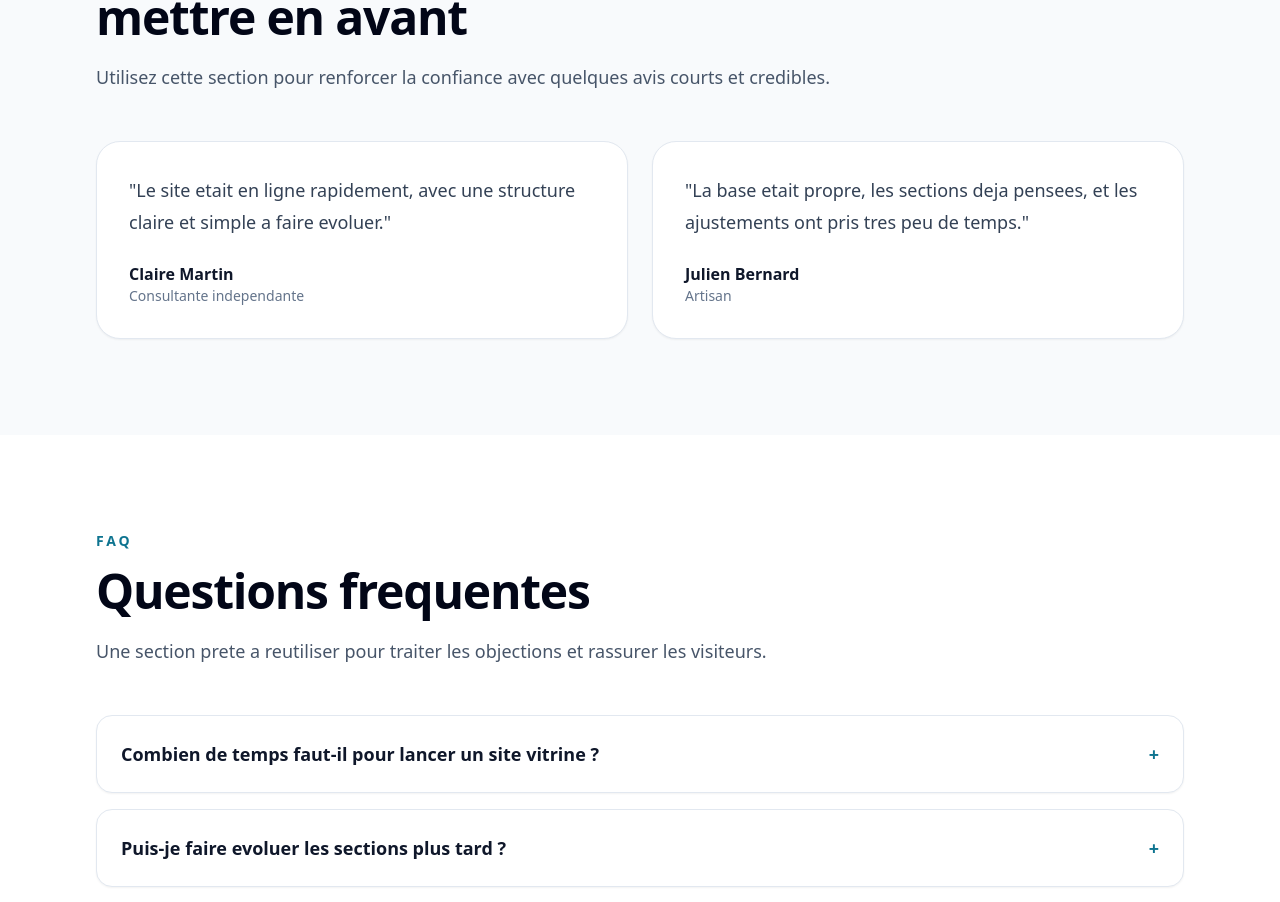
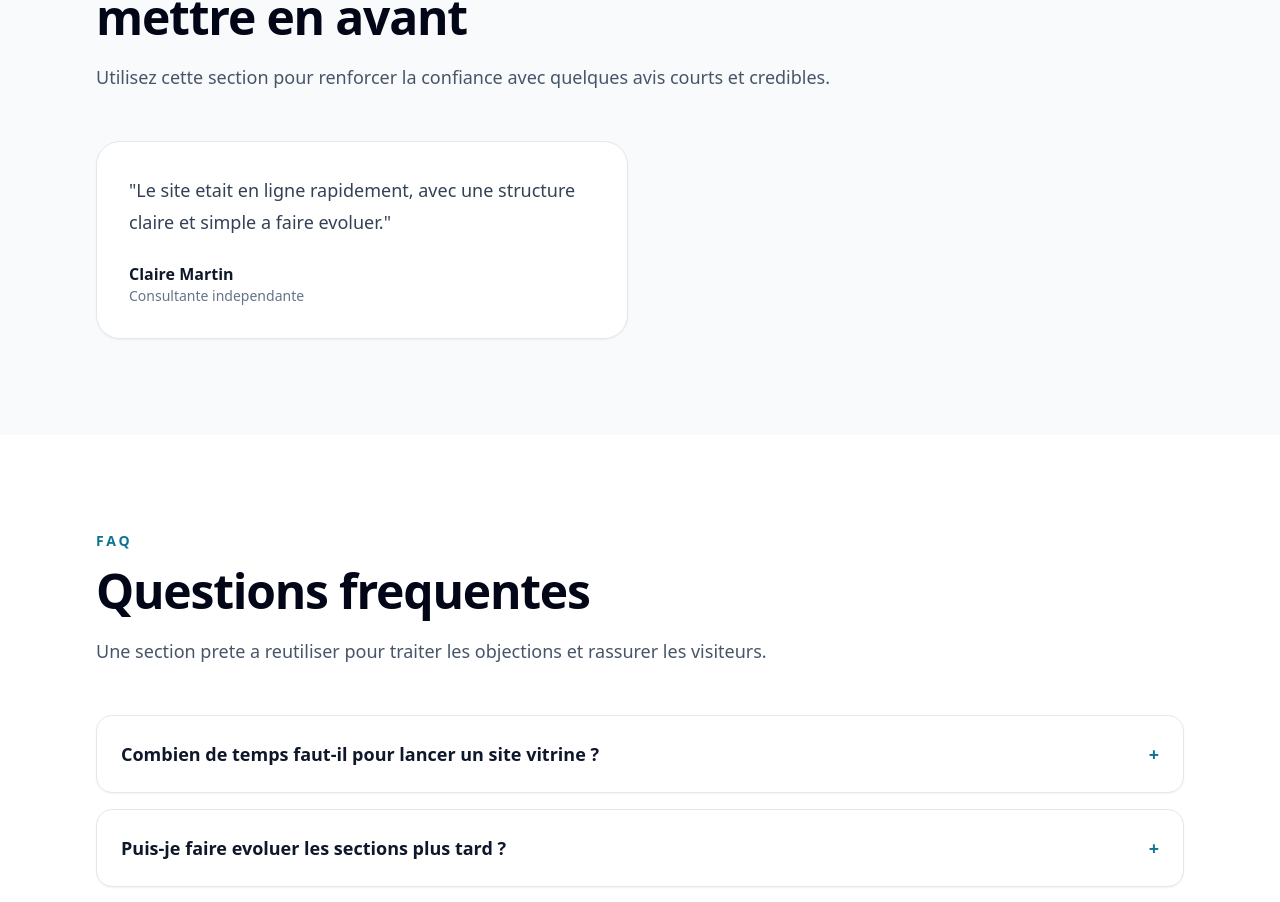
Before and after one commit to projetJuke/jukeBoxe, a Nuxt app: page / in a window 1280 px wide. Shown: the part 2146-3048 px from the top of the page. Built offline with nearby package versions, Linux system fonts and the light colour scheme.

Commit message:
fix : index

```diff
--- a/pages/index.vue
+++ b/pages/index.vue
@@ -19,11 +19,6 @@ const testimonials = [
     quote: 'Le site etait en ligne rapidement, avec une structure claire et simple a faire evoluer.',
     name: 'Claire Martin',
     role: 'Consultante independante'
-  },
-  {
-    quote: 'La base etait propre, les sections deja pensees, et les ajustements ont pris tres peu de temps.',
-    name: 'Julien Bernard',
-    role: 'Artisan'
   }
 ]
 
@@ -35,10 +30,6 @@ const faqItems = [
   {
     question: 'Puis-je faire evoluer les sections plus tard ?',
     answer: 'Oui. Les composants sont reutilisables et la structure permet d ajouter ou retirer des blocs sans refaire la page.'
-  },
-  {
-    question: 'Le site est-il adapte au referencement ?',
-    answer: 'Oui. La configuration inclut des meta SEO de base, un composant dedie, un robots.txt et un sitemap de demarrage.'
   }
 ]
 </script>
```
